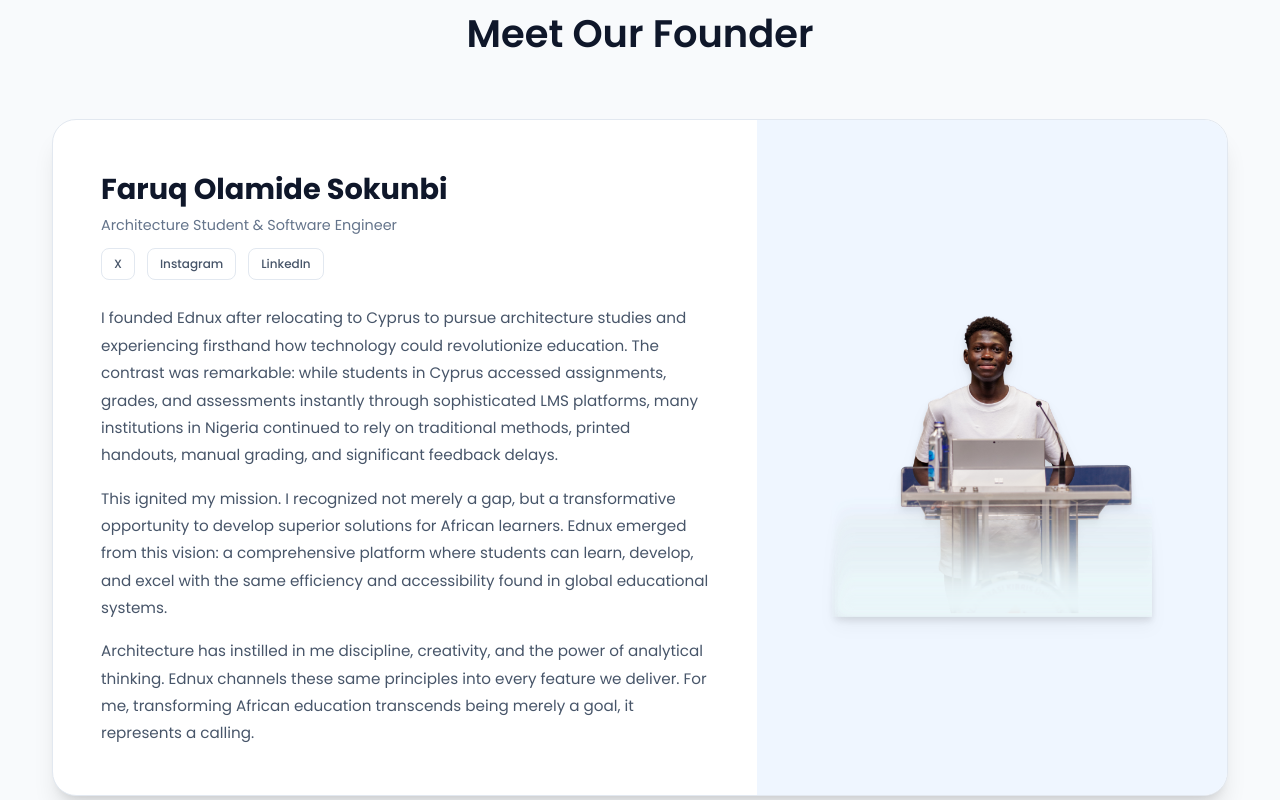
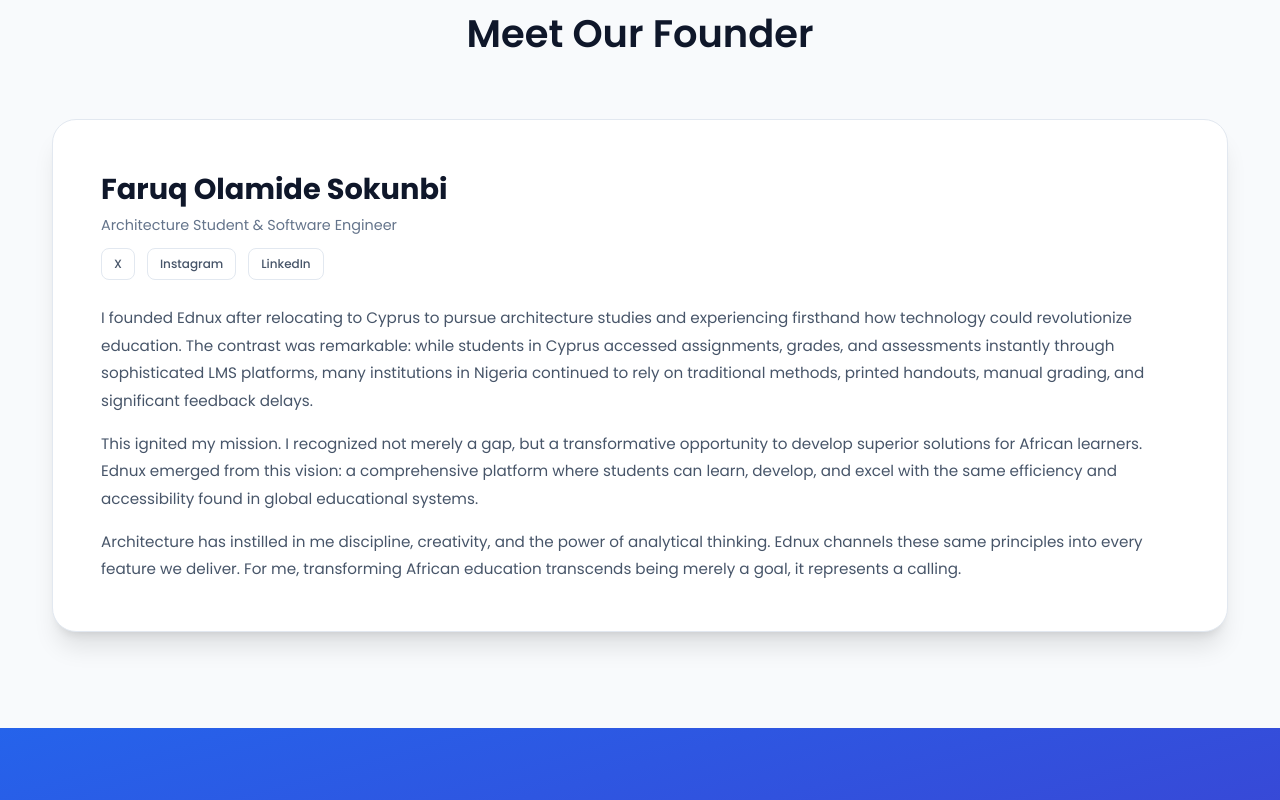
Before and after one commit to olamideabiodun/Edland, a Next.js app: page /about in a window 1280 px wide. Shown: the part 2600-3400 px from the top of the page. Built offline with nearby package versions, Linux system fonts and the light colour scheme.

Commit message:
update about

```diff
--- a/src/app/about/page.tsx
+++ b/src/app/about/page.tsx
@@ -167,9 +167,9 @@
           </div>
 
           <div className="overflow-hidden rounded-3xl border border-slate-200 bg-white shadow-xl">
-            <div className="grid grid-cols-1 lg:grid-cols-5">
+            <div className="grid grid-cols-1">
               {/* Text side */}
-              <div className="lg:col-span-3 p-8 sm:p-12">
+              <div className="p-8 sm:p-12">
                 <h3 className="text-[1.8rem] font-bold text-slate-900">Faruq Olamide Sokunbi</h3>
                 <p className="mt-1 text-[0.9rem] text-slate-500">Architecture Student & Software Engineer</p>
                 <div className="mt-3 flex items-center gap-3">
@@ -211,15 +211,6 @@
                 </div>
               </div>
 
-              {/* Image side */}
-              <div className="lg:col-span-2 relative bg-blue-50 flex items-center justify-center p-8 min-h-[300px]">
-                {/* eslint-disable-next-line @next/next/no-img-element */}
-                <img
-                  src="/assets/images/founder.png"
-                  alt="Faruq Olamide Sokunbi, Founder of Ednux"
-                  className="w-full max-w-[320px] object-contain drop-shadow-lg"
-                />
-              </div>
             </div>
           </div>
         </div>
```
